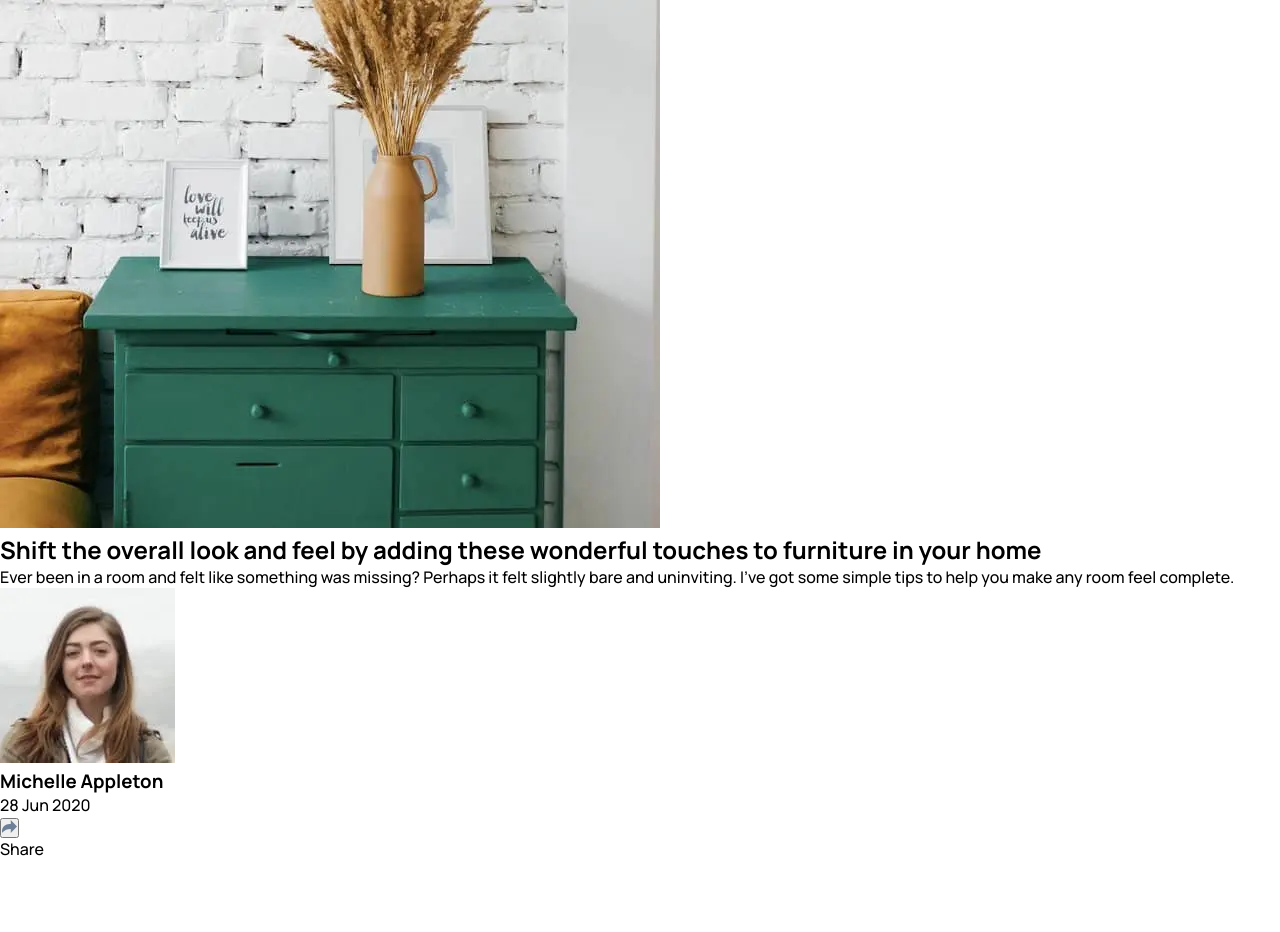
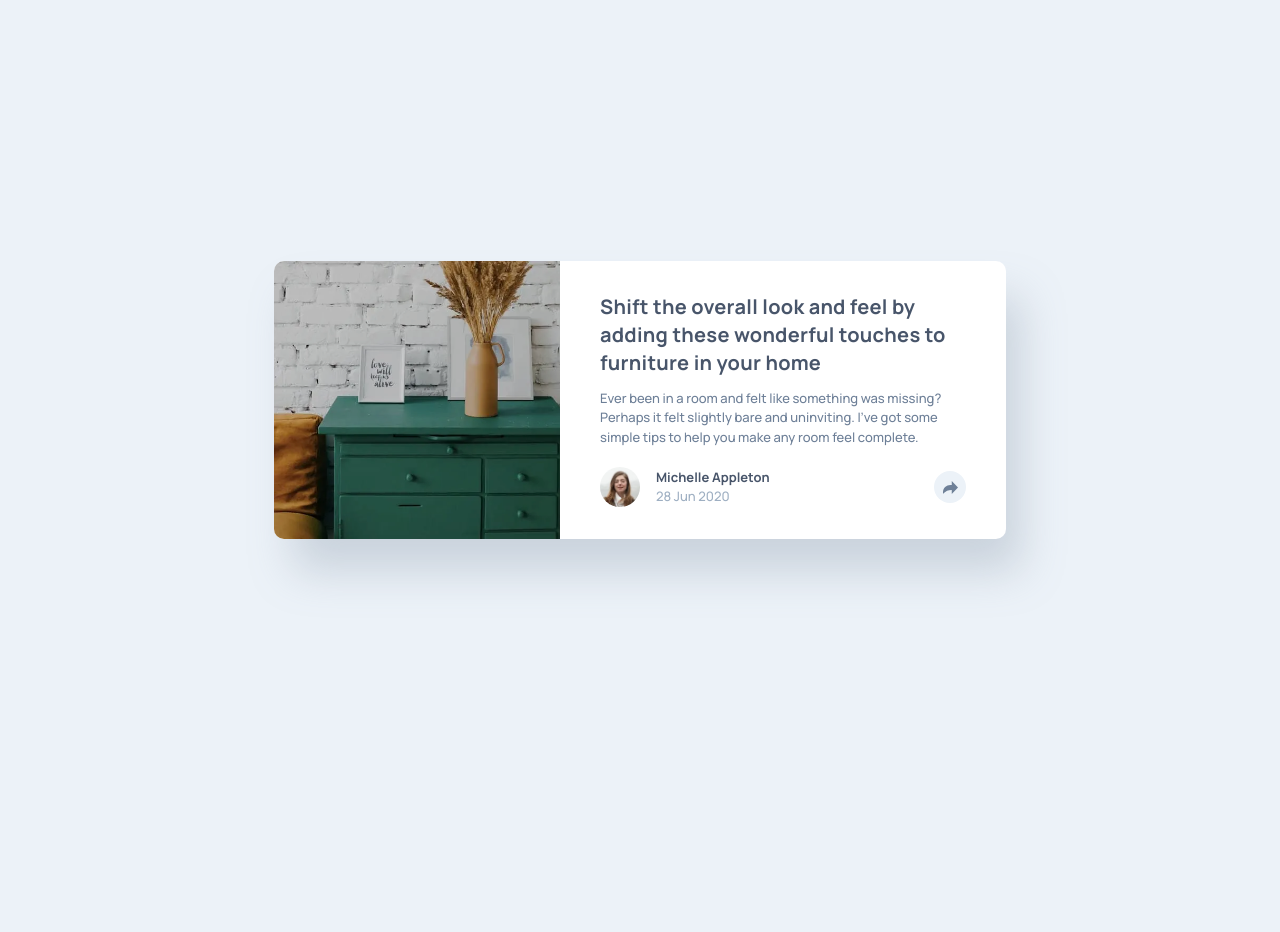
Before and after one commit to shantoopaul/article-preview-component, a plain HTML site: page index.html in a window 1280 px wide. After the commit the page ends 800 px from the top, so only its background shows below. Drawn offline with Linux system fonts and the light colour scheme.

Commit message:
add: css styles

```diff
--- a/index.html
+++ b/index.html
@@ -27,12 +27,13 @@
 		<title>Article preview component</title>
 	</head>
 	<body>
-		<main>
+		<main class="flex">
 			<!-- Visually hidden heading for screen readers -->
 			<h1 class="visually-hidden">Article preview component</h1>
 
-			<!-- Card -->
-			<article class="card">
+			<!-- Card container -->
+			<article class="card-container flex">
+				<div class="card flex">
 					<!-- Card image -->
 					<div class="card-image">
 						<img src="/assets/images/drawers.webp" alt="drawers" />
@@ -45,24 +46,24 @@
 						</h2>
 						<p>
 							Ever been in a room and felt like something was missing? Perhaps it felt
-						slightly bare and uninviting. I've got some simple tips to help you make any
-						room feel complete.
+							slightly bare and uninviting. I've got some simple tips to help you make
+							any room feel complete.
 						</p>
 						<!-- Author info & Share button -->
-					<div class="author-n-share">
+						<div class="author-n-share flex">
 							<!-- Author info -->
-						<div class="author-section">
+							<div class="author-section flex">
 								<img
 									src="/assets/images/avatar-michelle.webp"
 									alt="Michelle Appleton" />
-							<div class="author-info">
+								<div>
 									<h3>Michelle Appleton</h3>
 									<p>28 Jun 2020</p>
 								</div>
 							</div>
 							<!-- Share button -->
 							<button
-							class="share-btn"
+								class="share-btn flex"
 								title="Share on socials"
 								type="button"
 								aria-expanded="false">
@@ -76,13 +77,16 @@
 						<!-- modal -->
 						<div class="modal hidden" aria-hidden="true">
 							<p>Share</p>
-						<ul>
+							<ul class="social-links flex">
 								<li>
 									<a
 										href="https://www.frontendmentor.io/profile/shantoopaul"
 										target="_blank"
 										rel="noopener noreferrer">
-									<img src="/assets/svgs/facebook.svg" alt="facebook" />
+										<img
+											src="/assets/svgs/facebook.svg"
+											alt="facebook"
+											class="facebook" />
 										<span class="visually-hidden"> (opens in a new tab) </span>
 									</a>
 								</li>
@@ -91,7 +95,10 @@
 										href="https://www.frontendmentor.io/profile/shantoopaul"
 										target="_blank"
 										rel="noopener noreferrer">
-									<img src="/assets/svgs/twitter.svg" alt="twitter" />
+										<img
+											src="/assets/svgs/twitter.svg"
+											alt="twitter"
+											class="twitter" />
 										<span class="visually-hidden"> (opens in a new tab) </span>
 									</a>
 								</li>
@@ -100,11 +107,15 @@
 										href="https://www.frontendmentor.io/profile/shantoopaul"
 										target="_blank"
 										rel="noopener noreferrer">
-									<img src="/assets/svgs/pinterest.svg" alt="pinterest" />
+										<img
+											src="/assets/svgs/pinterest.svg"
+											alt="pinterest"
+											class="pinterest" />
 										<span class="visually-hidden"> (opens in a new tab) </span>
 									</a>
 								</li>
 							</ul>
+						</div>
 					</div>
 				</div>
 			</article>
--- a/styles.css
+++ b/styles.css
@@ -15,6 +15,52 @@
 	src: url('./assets/fonts/manrope-v19-latin-700.woff2') format('woff2'); /* Chrome 36+, Opera 23+, Firefox 39+, Safari 12+, iOS 10+ */
 }
 
+/* Variables */
+:root {
+	--grey-dark: hsl(217, 19%, 35%);
+	--grey-mid: hsl(214, 17%, 51%);
+	--grey-eh: hsl(212, 23%, 69%);
+	--grey-light: hsl(210, 46%, 95%);
+	--white: hsl(0, 0%, 100%);
+
+	--text-13: 0.8125rem;
+	--text-16: 1rem;
+	--text-20: 1.25rem;
+
+	--font-medium: 500;
+	--font-bold: 700;
+
+	--leading-4: 1.4;
+	--leading-5: 1.5;
+
+	--tracking-wide: 0.0125em;
+	--tracking-widest: 0.4em;
+
+	--space-74: 4.625rem;
+	--space-40: 2.5rem;
+	--space-38: 2.375rem;
+	--space-32: 2rem;
+	--space-36: 2.25rem;
+	--space-30: 1.875rem;
+	--space-24: 1.5rem;
+	--space-20: 1.25rem;
+	--space-18: 1.125rem;
+	--space-16: 1rem;
+	--space-12: 0.75rem;
+
+	--radius-10: 10px;
+
+	--transition-3: 0.3s ease-in-out;
+	--transition-5: 0.5s ease-in-out;
+
+	--shadow-color: 211deg 15% 59%;
+	--shadow-elevation-medium: 0.3px 0.5px 0.7px hsl(var(--shadow-color) / 0.36),
+		0.8px 1.6px 2px -0.8px hsl(var(--shadow-color) / 0.36),
+		2.1px 4.1px 5.2px -1.7px hsl(var(--shadow-color) / 0.36),
+		5px 10px 12.6px -2.5px hsl(var(--shadow-color) / 0.36);
+	--shadow-elevation-high: 17px 33.9px 42.7px -2.1px hsl(var(--shadow-color) / 0.34);
+}
+
 /* Global styles */
 * {
 	margin: 0;
@@ -24,7 +70,244 @@
 
 body {
 	font-family: 'Manrope', sans-serif;
-	font-weight: 500;
+	font-size: var(--text-13);
+	font-weight: var(--font-medium);
+	line-height: var(--leading-5);
+	color: var(--grey-dark);
+	background-color: var(--grey-light);
+}
+
+img {
+	display: block;
+	max-width: 100%;
+}
+
+h2 {
+	font-size: var(--text-16);
+	letter-spacing: var(--tracking-wide);
+	line-height: var(--leading-5);
+
+	@media screen and (min-width: 48rem) {
+		font-size: var(--text-20);
+		line-height: var(--leading-4);
+	}
+}
+
+p {
+	text-wrap: pretty;
+}
+
+li {
+	list-style: none;
+}
+
+main {
+	align-items: center;
+	justify-content: center;
+	min-height: 100vh;
+}
+
+.card-container {
+	justify-content: center;
+	margin: var(--space-74) auto;
+}
+
+.card {
+	position: relative;
+	flex-direction: column;
+	max-width: 20.5rem;
+	width: 100%;
+	margin-inline: var(--space-24);
+	border-radius: var(--radius-10);
+	background-color: var(--white);
+	overflow: hidden;
+
+	@media screen and (min-width: 48rem) {
+		flex-direction: row;
+		max-width: 45.75rem;
+		margin-inline: var(--space-32);
+		overflow: visible;
+		box-shadow: var(--shadow-elevation-high);
+	}
+}
+
+.card-image {
+	position: relative;
+	height: 12.5rem;
+	border-start-start-radius: var(--radius-10);
+	border-start-end-radius: var(--radius-10);
+	overflow: hidden;
+
+	img {
+		position: absolute;
+		height: 100%;
+		width: 100%;
+		object-fit: cover;
+		object-position: 50% 25%;
+		filter: brightness(0.8);
+		transform-origin: top;
+		transition: var(--transition-5);
+
+		&:hover {
+			transform: scale(1.25);
+			filter: brightness(1);
+		}
+	}
+
+	@media screen and (min-width: 48rem) {
+		height: 100%;
+		width: 100%;
+		max-width: 17.875rem;
+		flex-shrink: 0;
+		border-start-start-radius: var(--radius-10);
+		border-end-start-radius: var(--radius-10);
+		border-start-end-radius: 0;
+
+		img {
+			transform-origin: right top;
+			object-position: left center;
+		}
+	}
+}
+
+.card-contents {
+	padding: var(--space-38) var(--space-32) var(--space-20);
+
+	> p {
+		margin-block-start: var(--space-12);
+		color: var(--grey-mid);
+	}
+
+	@media screen and (min-width: 48rem) {
+		padding: var(--space-32) var(--space-40);
+	}
+}
+
+.author-n-share {
+	justify-content: space-between;
+	align-items: center;
+	margin-block-start: var(--space-38);
+
+	@media screen and (min-width: 48rem) {
+		margin-block-start: var(--space-20);
+	}
+}
+
+.author-section {
+	align-items: center;
+	column-gap: var(--space-16);
+
+	img {
+		width: 2.5rem;
+		height: 2.5rem;
+		border-radius: 50%;
+	}
+
+	h3 {
+		font-size: var(--text-13);
+		font-weight: var(--font-bold);
+	}
+
+	p {
+		color: var(--grey-eh);
+	}
+}
+
+.share-btn {
+	justify-content: center;
+	align-items: center;
+	width: var(--space-32);
+	height: var(--space-32);
+	border: none;
+	border-radius: 50%;
+	background-color: var(--grey-light);
+	cursor: pointer;
+	z-index: 3;
+	transition: var(--transition-3);
+
+	img {
+		transition: var(--transition-3);
+	}
+
+	&:hover {
+		img {
+			transform: rotate(15deg);
+		}
+	}
+	&:active,
+	&.active {
+		background-color: var(--grey-mid);
+
+		img {
+			transform: rotate(15deg);
+			filter: brightness(0) invert(1);
+		}
+	}
+}
+
+.modal {
+	display: flex;
+	column-gap: var(--space-16);
+	align-items: center;
+	position: absolute;
+	bottom: 0;
+	left: 0;
+	width: 100%;
+	padding: var(--space-30) var(--space-32);
+	border-end-start-radius: var(--radius-10);
+	border-end-end-radius: var(--radius-10);
+	background-color: var(--grey-dark);
+	animation: modal-animation var(--transition-5);
+
+	p {
+		color: var(--grey-eh);
+		letter-spacing: var(--tracking-widest);
+		text-transform: uppercase;
+	}
+
+	.social-links {
+		justify-content: center;
+		align-items: center;
+		gap: var(--space-16);
+
+		li {
+			transition: var(--transition-3);
+
+			&:hover {
+				transform: scale(1.25);
+
+				.facebook {
+					filter: invert(30%) sepia(50%) saturate(9999%) hue-rotate(217deg);
+				}
+				.twitter {
+					filter: invert(50%) sepia(200%) saturate(999%) hue-rotate(175deg);
+				}
+				.pinterest {
+					filter: invert(80%) sepia(40%) saturate(9999%) hue-rotate(0deg);
+				}
+			}
+		}
+	}
+
+	@media screen and (min-width: 48rem) {
+		width: max-content;
+		bottom: 34%;
+		left: 75%;
+		padding: var(--space-18) var(--space-36);
+		border-radius: var(--radius-10);
+		box-shadow: var(--shadow-elevation-medium);
+
+		&::before {
+			content: '';
+			position: absolute;
+			top: 100%;
+			left: 50%;
+			transform: translateX(-50%) translateY(-50%) rotate(45deg);
+			width: 1rem;
+			height: 1rem;
+			background-color: var(--grey-dark);
+		}
+	}
 }
 
 /* utilities */
@@ -37,3 +320,24 @@ body {
 	clip-path: inset(50%);
 	white-space: nowrap;
 }
+
+.hidden {
+	display: none;
+}
+
+.flex {
+	display: flex;
+}
+
+/* animations */
+@keyframes modal-animation {
+	from {
+		opacity: 0;
+		translate: 0 var(--space-30);
+	}
+
+	to {
+		translate: 0 0;
+		opacity: 1;
+	}
+}
```
Lines whose indentation alone changed are shown as unchanged.
